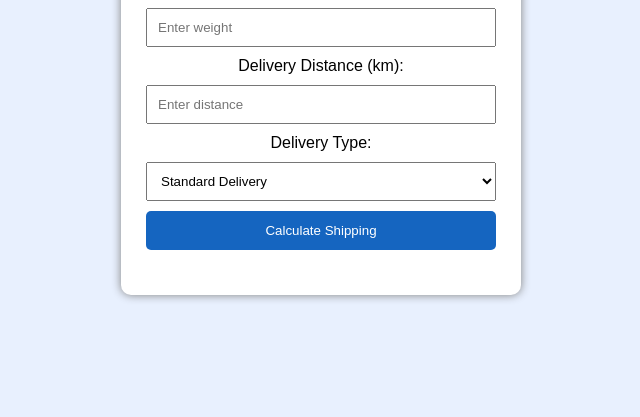
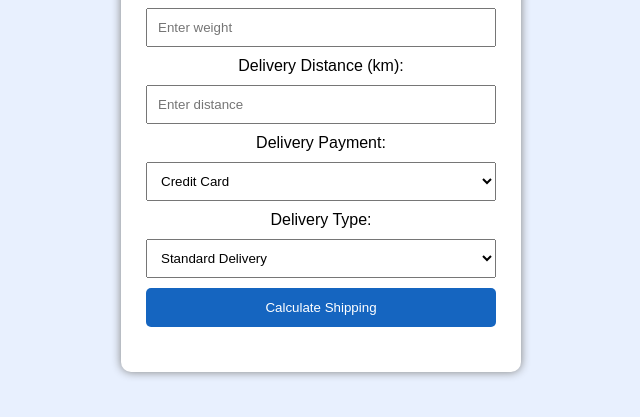
Before and after one commit to Ashis-Das07/shipping-calculator, a plain HTML site: page index.html in a window 1280 px wide. Shown: the part 225-642 px from the top of the page, without its empty margins (319-959 px from the left). Drawn offline with Linux system fonts and the light colour scheme.

Commit message:
shipping calculator

```diff
--- a/index.html
+++ b/index.html
@@ -13,6 +13,12 @@
     <input type="number" id="weight" placeholder="Enter weight">
     <label for="distance">Delivery Distance (km):</label>
     <input type="number" id="distance" placeholder="Enter distance">
+    <label>Delivery Payment: </label>
+    <select id="Payment">
+        <option value="credit">Credit Card</option>
+        <option value="debit">Debit Card</option>
+        <option value="cash">Cash on Delivery</option>
+    </select>
 
     <label>Delivery Type:</label>
     <select id="delivery">
```
